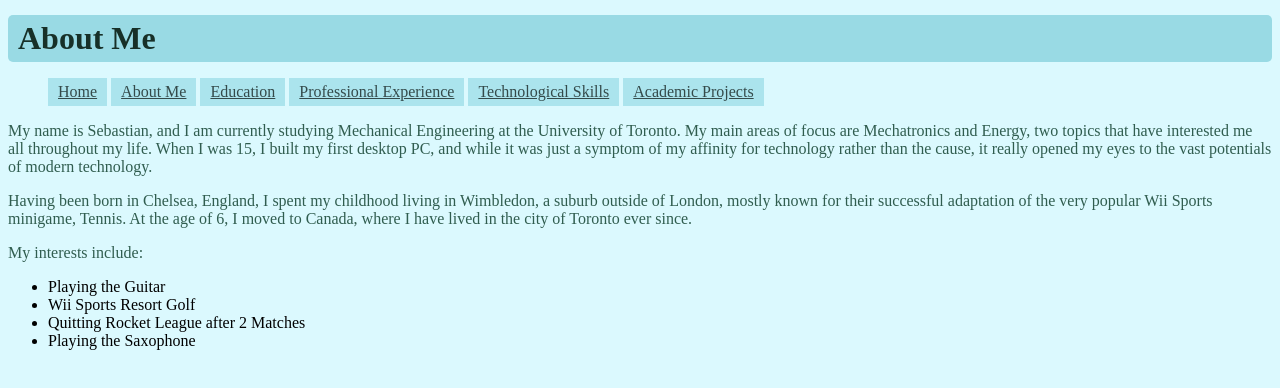
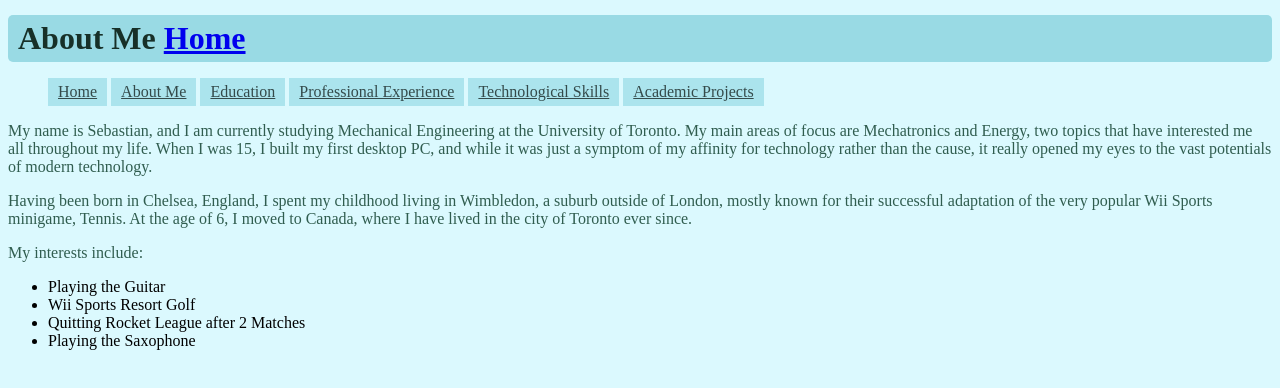
Before and after one commit to SebastianLevy/levyseba, a plain HTML site: page About.html in a window 1280 px wide. Drawn offline with Linux system fonts and the light colour scheme.

Commit message:
Update About.html

```diff
--- a/About.html
+++ b/About.html
@@ -8,7 +8,7 @@
 
 	<body>
 		<h1>
-			<strong>About Me</strong>
+			<strong>About Me</strong> <a class="Return" href="index.html">Home</a>
 		</h1>
 		<p>
 			<nav>
```
